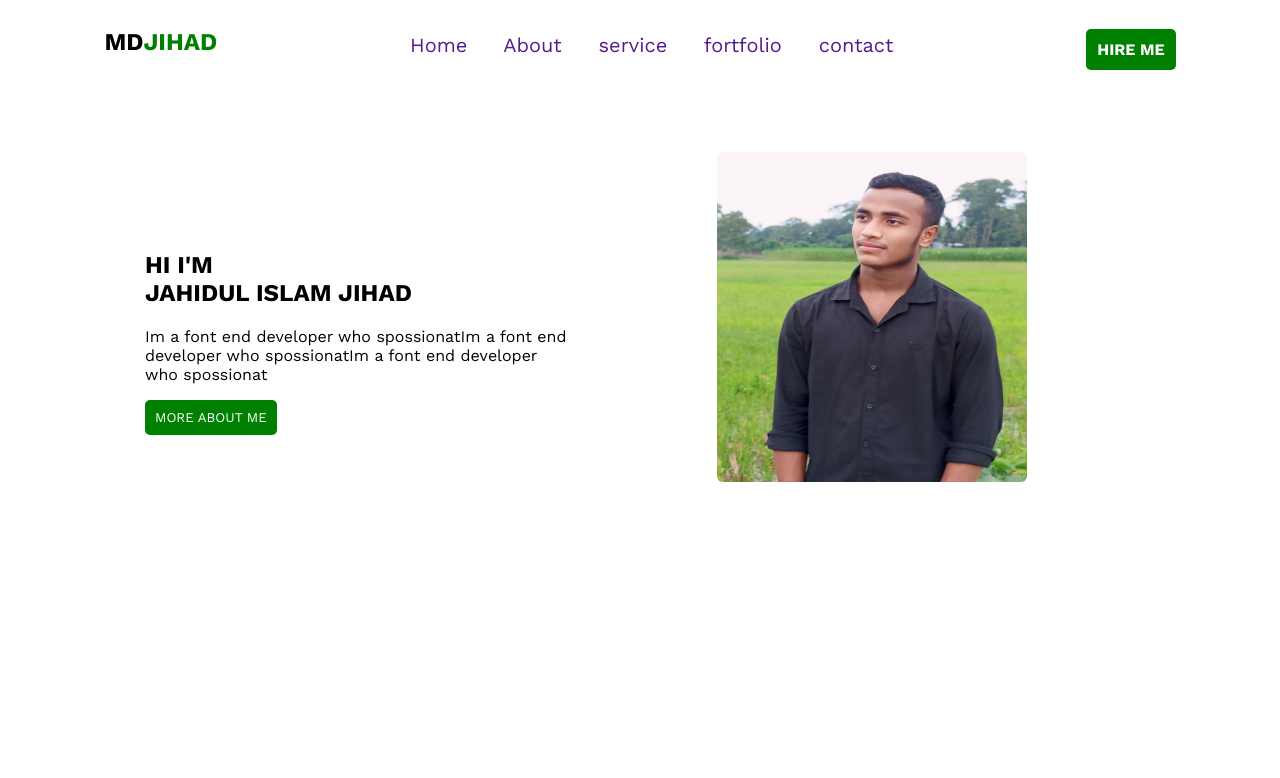
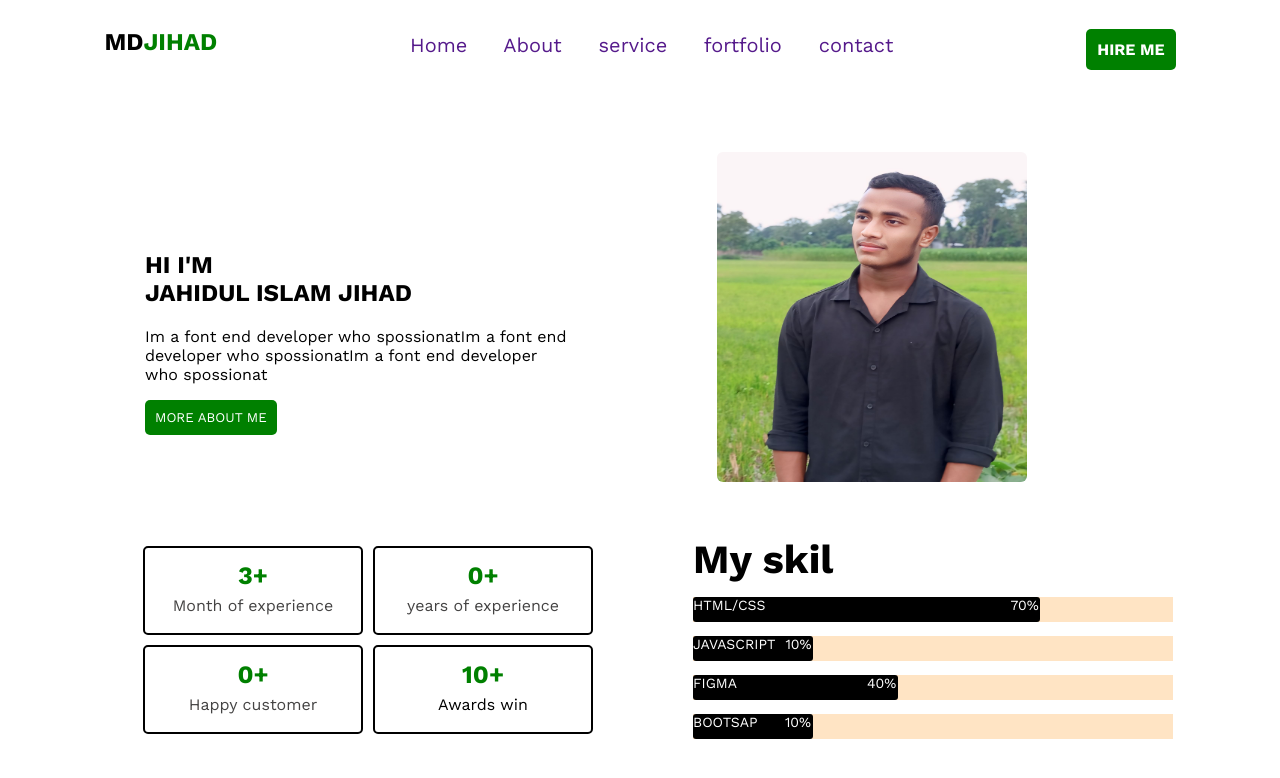
Before and after one commit to mdjihad84/about-me, a plain HTML site: page index.html in a window 1280 px wide. Drawn offline with Linux system fonts and the light colour scheme.

Commit message:
complete skill section

```diff
--- a/index.html
+++ b/index.html
@@ -35,8 +35,54 @@
         </div>
     </section>
     <!-- my skil -->
-    <section>
-
+    <section class="skil-container">
+        <div class="skil-left">
+            <div class="">
+                <div class="skil-card">
+                    <h4 class="cart-title">3+</h4>
+                    <p class="cart-description">Month of experience</p>
+                </div>
+                <div class="skil-card ">
+                    <h4 class="cart-title">0+</h4>
+                    <p class="cart-description">Happy customer</p>
+                </div>
+            </div>
+            <div class="">
+                <div class="skil-card ">
+                    <h4 class="cart-title">0+</h4>
+                    <p class="cart-description">years of experience</p>
+                </div>
+                <div class="skil-card ">
+                    <h4 class="cart-title">10+</h4>
+                    <p>Awards win</p>
+                </div>
+            </div>
+        </div>
+        <div class="skil-right">
+            <div class="">
+                <h2 class="skil-title">My skil</h2>
+            </div>
+            <div class="">
+                <div class="skil-column-1">
+                    <p class="skil-description1">HTML/CSS<span class="skil-1">70%</span></p>
+                </div>
+            </div>
+            <div class="">
+                <div class="skil-column-2">
+                    <P class="skil-description2">JAVASCRIPT<span class="skil-2">10%</span></P>
+                </div>
+            </div>
+            <div class="">
+                <div class="skil-column-3">
+                    <P class="skil-description3">FIGMA<span class="skil-3">40%</span></P>
+                </div>
+            </div>
+            <div class="">
+                <div class="skil-column-4">
+                    <P class="skil-description4">BOOTSAP <span class="skil-4">10%</span></P>
+                </div>
+            </div>
+        </div>
     </section>
 </body>
 </html>
--- a/style.css
+++ b/style.css
@@ -60,3 +60,99 @@
     border-radius: 6px;
     margin-left: 150px;
 }
+/* my skil */
+.skil-container {
+    margin-left: 135px;
+    margin-top: 50px;
+    display: flex;
+}
+.skil-left {
+    display: flex;
+    gap: 10px;
+}
+.skil-card {
+    border: 2px solid;
+    width: 216px;
+    height: 85px;
+    border-radius: 5px;
+    margin-top: 10px;
+    text-align: center;
+}
+.cart-title {
+    font-size: 25px;
+    margin-top: 13px;
+    margin-bottom: -10px;
+    color: green;
+}
+.skil-right {
+    margin-left: 100px;
+}
+.skil-title {
+    margin-top: 0px;
+    margin-bottom: 0px;
+    font-size: 40px;
+}
+
+.cart-description {
+    color: #444343;
+}
+.skil-column-1 {
+    background-color: bisque;
+    width: 480px;
+}
+.skil-column-2 {
+    background-color: bisque;
+    width: 480px;
+}
+.skil-column-3{
+    background-color: bisque;
+    width: 480px;
+}
+.skil-column-4 {
+    background-color: bisque;
+    width: 480px;
+}
+.skil-description1{
+    width: 347px;
+    color: white;
+    background-color: black;
+    font-size: 14px;
+    border-radius: 3px;
+    height: 25px
+}
+.skil-description2 {
+    width: 120px;
+    color: white;
+    background-color: black;
+    font-size: 14px;
+    border-radius: 3px;
+    height: 25px;
+}
+.skil-description3 {
+    width: 205px;
+    color: white;
+    background-color: black;
+    font-size: 14px;
+    border-radius: 3px;
+    height: 25px;
+}
+.skil-description4 {
+    width: 120px;
+    color: white;
+    background-color: black;
+    font-size: 14px;
+    border-radius: 3px;
+    height: 25px;
+}
+.skil-1 {
+    margin-left: 245px;
+}
+.skil-2{
+    margin-left: 10px;
+}
+.skil-3 {
+    margin-left: 130px;
+}
+.skil-4 {
+    margin-left: 23px;
+}
```
